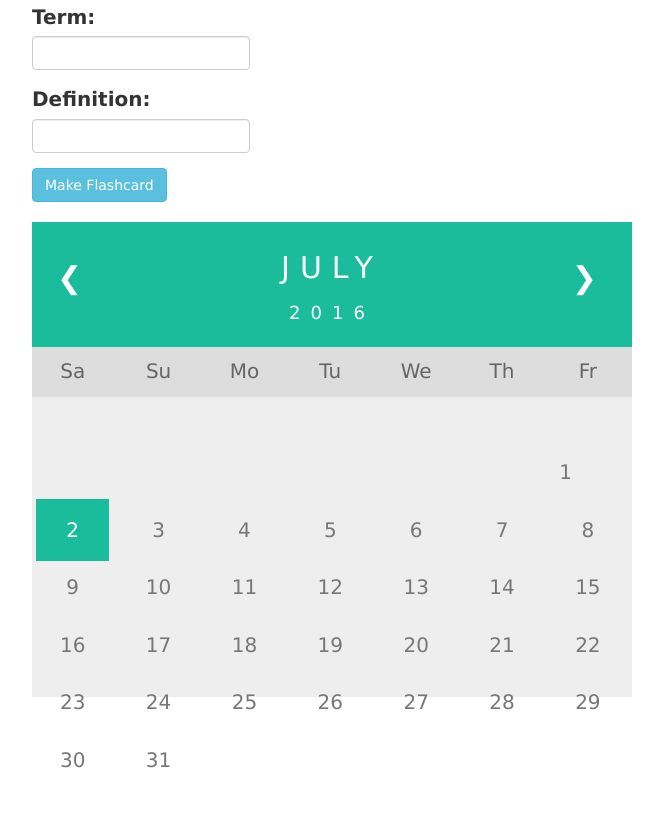
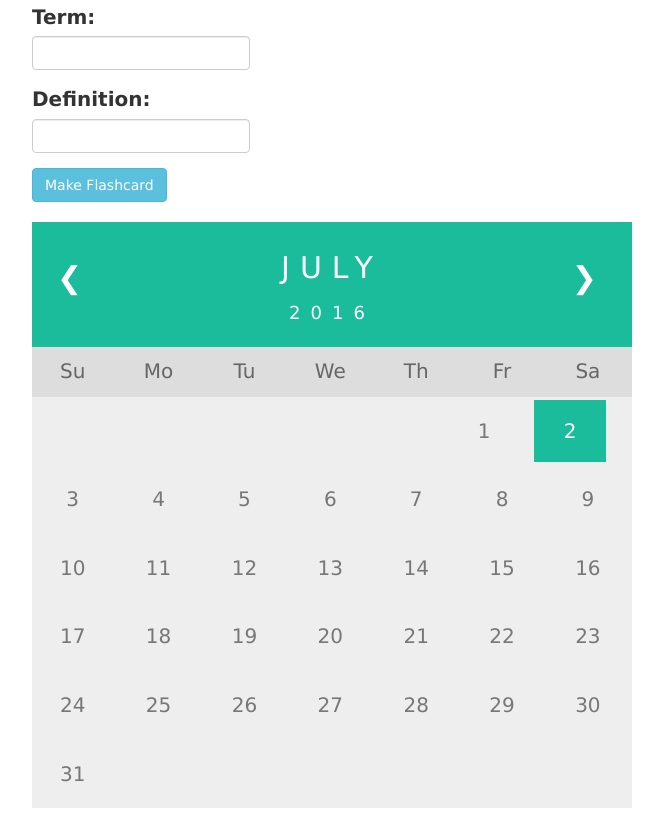
Before and after one commit to aliang8/StuyDashboard, a plain HTML site: page index.html in a window 1280 px wide. Shown: the part 786-1614 px from the top of the page, without its empty margins (253-916 px from the left). Before the commit the page ends 1589 px from the top, so only its background shows below. Drawn offline with Linux system fonts and the light colour scheme.

Commit message:
Fix some bugs with calendar display

```diff
--- a/css/calendar.css
+++ b/css/calendar.css
@@ -32,12 +32,14 @@ body {font-family: Verdana, sans-serif;}
 .month .prev {
     float: left;
     padding-top: 10px;
+    cursor: pointer;
 }
 
 /* Next button */
 .month .next {
     float: right;
     padding-top: 10px;
+    cursor: pointer;
 }
 
 /* Weekdays (Mon-Sun) */
@@ -60,10 +62,11 @@ body {font-family: Verdana, sans-serif;}
 /* Days (1-31) */
 .days {
 	width: 600px;
-	height: 300px;
-    padding: 25px 0;
+	height: 100%;
+    padding-top: 0 0 25px 0; /* top right bottom left */
     background: #eee;
     margin: 0;
+    -webkit-padding-start: 0px; /* overrides user agent stylesheet */
 }
 
 .days li {
@@ -72,6 +75,7 @@ body {font-family: Verdana, sans-serif;}
     width: 13.57%;
 	height: 15%;
     text-align: center;
+    padding-top: 20px;
     margin-bottom: 20px;
     font-size: 20px;
     color:#777;
@@ -86,3 +90,7 @@ body {font-family: Verdana, sans-serif;}
     background: #1abc9c;
     color: white;
 }
+
+.invisible-date {
+    visibility: hidden;
+}
--- a/index.html
+++ b/index.html
@@ -20,7 +20,7 @@
     <script type="text/javascript" src="js/jquery/jquery.min.js"></script>
     <script type="text/javascript" src="js/simpleWeather/jquery.simpleWeather.min.js"></script>
     <script type="text/javascript" src="js/bootstrap.min.js"></script>
-
+    <script type="text/javascript" src="js/calendar.js"></script>
   </head>
 
   <body>
@@ -180,6 +180,23 @@
 	  </div>
 	</div>
 
+	<!--CALENDAR-->
+	<div class = "container">
+	  <div class="month">
+	    <ul>
+	      <li class="prev">&#10094;</li>
+	      <li class="next">&#10095;</li>
+	      <li class="m"></li>
+	      <li class="y"></li>
+	    </ul>
+	  </div>
+
+	  <ul class="weekdays">
+	  </ul>
+
+	  <ul class="days">
+	  </ul>
+	</div>
 
 
 	<!--WEATHER PLUGIN-->
@@ -189,68 +206,12 @@
 	  </div>
 	</div>
 
-	<!--CALENDAR-->
-	<div class = "container">
-	  <div class="month">
-	    <ul>
-	      <li class="prev">&#10094;</li>
-	      <li class="next">&#10095;</li>
-	      <li class="m"></li>
-	      <li class='y'></li>
-	    </ul>
-	  </div>
-
-	  <ul class="weekdays">
-		<li>Sa</li>
-	    <li>Su</li>
-	    <li>Mo</li>
-	    <li>Tu</li>
-	    <li>We</li>
-	    <li>Th</li>
-	    <li>Fr</li>
-	  </ul>
-
-	  <ul class="days">
-	    <li>1</li>
-	    <li>2</li>
-	    <li>3</li>
-	    <li>4</li>
-	    <li>5</li>
-	    <li>6</li>
-	    <li>7</li>
-	    <li>8</li>
-	    <li>9</li>
-	    <li>10</li>
-	    <li>11</li>
-	    <li>12</li>
-	    <li>13</li>
-	    <li>14</li>
-	    <li>15</li>
-	    <li>16</li>
-	    <li>17</li>
-	    <li>18</li>
-	    <li>19</li>
-	    <li>20</li>
-	    <li>21</li>
-	    <li>22</li>
-	    <li>23</li>
-	    <li>24</li>
-	    <li>25</li>
-	    <li>26</li>
-	    <li>27</li>
-	    <li>28</li>
-	    <li>29</li>
-	    <li>30</li>
-		<li>31</li>
-	  </ul>
-	</div>
       </div>
     </div>
     <!-- Must be placed at the end of the body to work -->
-	<script type="text/javascript" src="js/calendar.js"></script>
+    <script type="text/javascript" src="js/weather.js"></script>
     <script type="text/javascript" src="js/checklist.js"></script>
     <script type="text/javascript" src="js/sidebar.js"></script>
-    <script type="text/javascript" src="js/weather.js"></script>
     <script type="text/javascript" src="js/flip.js"></script>
 
   </body>
--- a/js/calendar.js
+++ b/js/calendar.js
@@ -1,50 +1,50 @@
-var currentMonth;
-
-var getMonthName = function(month) {
+function getMonthName(month) {
+    var monthName = "";
     switch(month){
     case 0:
-	currentMonth = "January";
+	monthName = "January";
 	break;
     case 1:
-	currentMonth = "February"
+	monthName = "February";
 	break;
     case 2:
-	currentMonth = "March"
+	monthName = "March";
 	break;
     case 3:
-	currentMonth = "April"
+	monthName = "April";
 	break;
     case 4:
-	currentMonth = "May"
+	monthName = "May";
 	break;
     case 5:
-	currentMonth = "June"
+	monthName = "June";
 	break;
     case 6:
-	currentMonth = "July"
+	monthName = "July";
 	break;
     case 7:
-	currentMonth = "August"
+	monthName = "August";
 	break;
     case 8:
-	currentMonth = "September"
+	monthName = "September";
 	break;
     case 9:
-	currentMonth = "October"
+	monthName = "October";
 	break;
     case 10:
-	currentMonth = "November"
+	monthName = "November";
 	break;
     case 11:
-	currentMonth = "December"
+	monthName = "December";
 	break;
     }
+    return monthName;
 }
 
-var fixDays = function(monthNum){
+function fixDays(monthNum){
     if(monthNum == 1){
 	$('.days li').each(function(){
-			if($(this).text() == 29 || $(this).text() == 30 || $(this).text() == 31){
+	    if($(this).text() >= 29){
 		$(this).hide();
 	    }
 	});
@@ -59,60 +59,89 @@ var fixDays = function(monthNum){
 	});
     } else {
 	$('.days li').each(function(){
-			if($(this).text() == 29 || $(this).text() == 30 || $(this).text() == 31){
+	    if($(this).text() >= 29){
 		$(this).show();
 	    }
 	});
     }
 }
 
-var alignDates = function(year,month){
+function alignDates(year,month){
     var firstDay = new Date(year,month,1);
     $('.days li').each(function(){
 	if($(this).text() == ""){
 	    $(this).remove();
 	}
     });
-	for(i = -1; i < firstDay.getDay(); i++){
+    if (firstDay.getDay() != 0) {
+	for(i = 0; i < firstDay.getDay(); i++){
 	    $('.days').prepend("<li></li>");
 	}
+    }
+}
+
+function weekdays() {
+    var dayTags = "<li>Su</li>\n" +
+	    "<li>Mo</li>\n" +
+	    "<li>Tu</li>\n" +
+	    "<li>We</li>\n" +
+	    "<li>Th</li>\n" +
+	    "<li>Fr</li>\n" +
+            "<li>Sa</li>\n"
+    return dayTags;
+}
+
+function numDays() {
+    var numTags = "";
+    for (i = 1; i <= 31; i++) {
+	numTags += "<li>" + i.toString() + "</li>\n";
+    }
+    return numTags;
+}
+
+function displayDays() {
+    $('.weekdays').append(weekdays());
+    $('.days').append(numDays());
 }
 
 $(document).ready(function(){
     var d = new Date();
     var monthNum = d.getMonth();
-    getMonthName(monthNum);
     var currentYear = d.getFullYear();
     var currentDate = d.getDate();
+    var currentMonth = getMonthName(monthNum);
     $('.m').html(currentMonth);
     $('.y').html(currentYear);
-	console.log(monthNum == 7);
+    displayDays();
+
     $('.days li').each(function(){
 	if($(this).text() == currentDate){
 	    $(this).html('<span class = "active">' + currentDate + '</span>')
 	}
     });
     fixDays(monthNum);
-	alignDates(currentYear,monthNum);
+    alignDates(currentYear, monthNum);
+
     $(document).on("click", ".prev", function(){
 	monthNum -= 1;
 	if (monthNum == -1) {
 	    monthNum = 11;
 	    currentYear -= 1;
 	}
-	getMonthName(monthNum);
+	currentMonth = getMonthName(monthNum);
 	fixDays(monthNum);
 	alignDates(currentYear,monthNum);
 	$('.m').html(currentMonth);
 	$('.y').html(currentYear);
     });
+
     $(document).on("click", ".next", function() {
 	monthNum += 1;
 	if (monthNum == 12) {
 	    monthNum = 0;
 	    currentYear += 1;
 	}
-	getMonthName(monthNum);
+	currentMonth = getMonthName(monthNum);
 	fixDays(monthNum);
 	alignDates(currentYear,monthNum);
 	$('.m').html(currentMonth);
```
Lines whose indentation alone changed are shown as unchanged.
